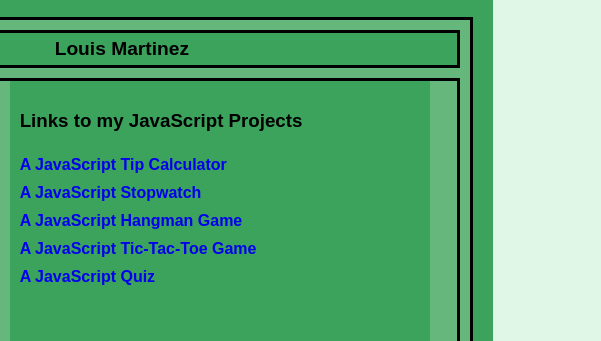
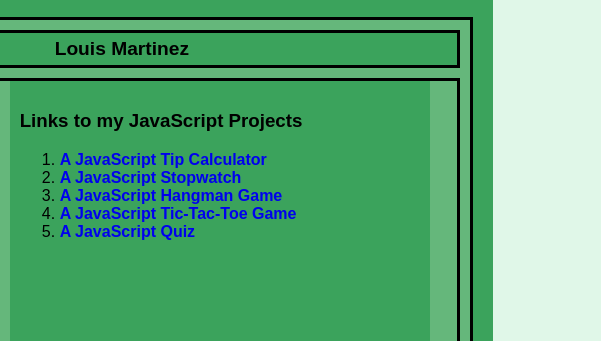
Before and after one commit to martinezlouis/CIS302-FIN, a plain HTML site: page index.html in a window 1280 px wide. Shown: the part 81-422 px from the top of the page, 679-1280 px from the left. Drawn offline with Linux system fonts and the light colour scheme.

Commit message:
Update index.html

```diff
--- a/index.html
+++ b/index.html
@@ -20,13 +20,13 @@
                 </div>
                 <div class="info-container">
                     <h3>Links to my JavaScript Projects</h3>
-                    <ul>
-                        <li><a href="https://github.com/martinezlouis/JsCalc.git" target="_blank">A JavaScript Tip Calculator</a></li>
-                        <li><a href="https://github.com/martinezlouis/JsTimer.git" target="_blank">A JavaScript Stopwatch</a></li>
-                        <li><a href="https://github.com/martinezlouis/Hangman.git" target="_blank">A JavaScript Hangman Game</a></li>
-                        <li><a href="https://github.com/martinezlouis/Tictactoe.git" target="_blank">A JavaScript Tic-Tac-Toe Game</a></li>
-                        <li><a href="https://github.com/martinezlouis/Quiz.git" target="_blank">A JavaScript Quiz</a></li>
-                    </ul>
+                    <ol>
+                        <li><a href="https://martinezlouis.github.io/JsCalc/" target="_blank">A JavaScript Tip Calculator</a></li>
+                        <li><a href="https://martinezlouis.github.io/JsTimer/" target="_blank">A JavaScript Stopwatch</a></li>
+                        <li><a href="https://martinezlouis.github.io/Hangman/" target="_blank">A JavaScript Hangman Game</a></li>
+                        <li><a href="https://martinezlouis.github.io/Tictactoe/" target="_blank">A JavaScript Tic-Tac-Toe Game</a></li>
+                        <li><a href="https://martinezlouis.github.io/Hangman/" target="_blank">A JavaScript Quiz</a></li>
+                    </ol>
                 </div>
             </div>
         </div>
```
